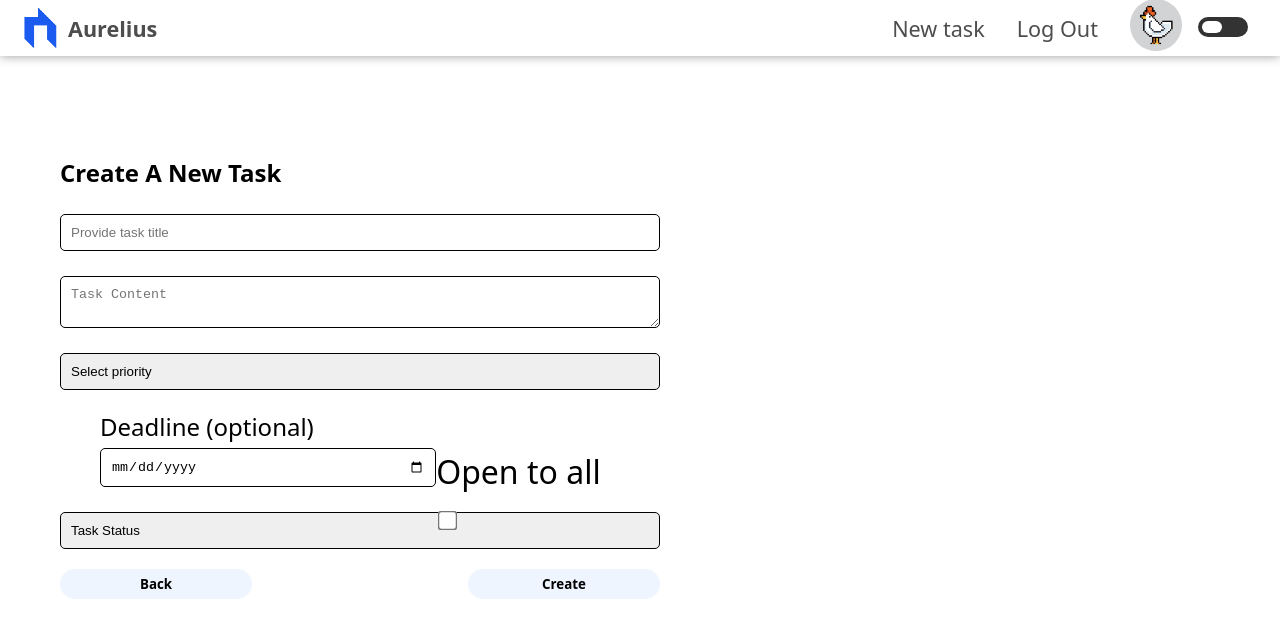
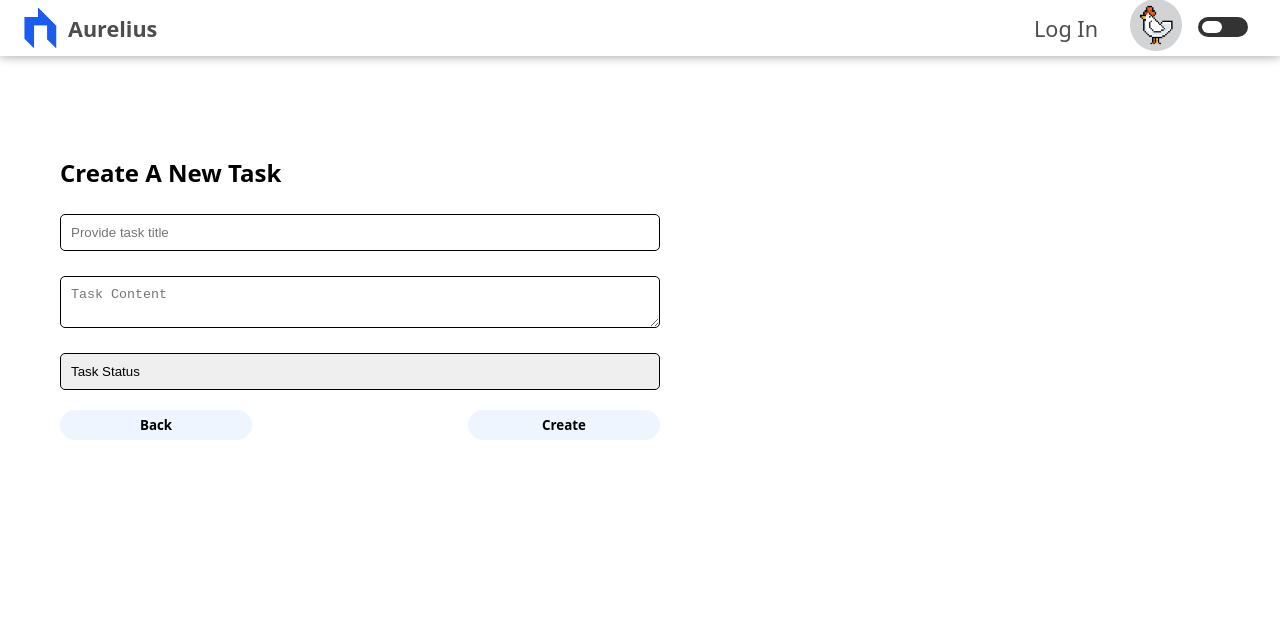
Before and after one commit to Augasty/Shards, a React (Vite) app: page /create-task in a window 1280 px wide. Shown: the top 638 px of the page. Built offline with nearby package versions, Linux system fonts and the light colour scheme; no server answers.

Commit message:
basic structure works

```diff
--- a/src/components/navbar/Navbar.jsx
+++ b/src/components/navbar/Navbar.jsx
@@ -5,9 +5,12 @@ import topchicken from '../../../assets/topchicken.jpg';
 import Aurelius from '../../../assets/Aurelius.png';
 import { useNavigate } from 'react-router-dom';
 import Theme from './Theme/Theme';
+import { auth, db } from '../../firebase';
+import { GoogleAuthProvider, browserSessionPersistence, setPersistence, signInWithPopup, signOut } from 'firebase/auth';
+import { doc, getDoc, setDoc } from 'firebase/firestore';
 
 const Navbar = () => {
-  const curuser = true;
+  const curuser = auth.currentUser;
   const navigate = useNavigate();
 
   // for chicken
@@ -15,6 +18,38 @@ const Navbar = () => {
 
 
 
+  const SignInWithGoogle = async () => {
+    try {
+      const provider = new GoogleAuthProvider();
+      await setPersistence(auth, browserSessionPersistence);
+      const result = await signInWithPopup(auth, provider);
+
+      // Check if the user's email exists in the 'database1' collection
+      const userEmail = result.user.email;
+
+      const userRef = doc(db, "users", userEmail);
+
+      const userSnapshot = await getDoc(userRef);
+
+      if (!userSnapshot.exists()) {
+        // console.log('new');
+        const userData = {
+          email: userEmail,
+        };
+        await setDoc(doc(db, "users", userEmail), userData);
+
+
+      }
+    } catch (error) {
+      console.log(error);
+    }
+  };
+  const handleSignOut = () => {
+    signOut(auth);
+  };
+  const handleSignIn = () => {
+    SignInWithGoogle();
+  };
   return (
     <nav className={styles.navbar}>
       <div className={styles.logo}>
@@ -23,7 +58,7 @@ const Navbar = () => {
       </div>
       <div>
         <ul className={styles.navbarList}>
-          {curuser && (
+          {curuser ? (
             <>
               <div className={styles.liDivItems}>
                 <li className={styles.navbarListItem}>
@@ -40,6 +75,12 @@ const Navbar = () => {
                 </li>
               </div>
             </>
+          ):(
+            <div className={styles.liDivItems}>
+            <li className={styles.navbarListItem}>
+              <div onClick={() => handleSignIn()}>Log In</div>
+            </li>
+          </div>
           )}
             <NavLink onClick={() => setToggleChicken(!toggleChicken)}>
               <img src={toggleChicken && curuser?.photoURL ? curuser?.photoURL : topchicken} alt="user" />
--- a/src/components/tasks/TaskList/TaskList.jsx
+++ b/src/components/tasks/TaskList/TaskList.jsx
@@ -5,13 +5,10 @@ import styles from './TaskList.module.css';
 
 import { useSelector } from 'react-redux';
 
-import { auth } from '../../../firebase';
-
 const TaskList = () => {
   let reduxTasks = useSelector((state) => state.tasks) || [];
 
 
-  const curuser = auth.currentUser;
 
   return (
     <div className={styles.mainContainer}>
--- a/src/components/tasks/createTask/CreateTask.jsx
+++ b/src/components/tasks/createTask/CreateTask.jsx
@@ -1,18 +1,22 @@
 /* eslint-disable react/prop-types */
-import { useEffect, useState } from 'react';
+import {  useState } from 'react';
 import styles from './styles.module.css';
 
 import btn from '../../../sharedStyles/BigButtonStyle.module.css';
-import { addDoc, collection, doc, getDoc, increment, updateDoc } from 'firebase/firestore';
+import { addDoc, collection, getDocs, } from 'firebase/firestore';
 import { auth, db } from '../../../firebase';
 import { useNavigate } from 'react-router-dom';
+import { setTasksFromFireBase } from '../taskSlice';
+import { useDispatch } from 'react-redux';
 
 const CreateTask = () => {
   const initialTaskObject = { openToAll: false, deadline: "9999-12-31", };
   const [task, setTask] = useState({ ...initialTaskObject });
 
 
+  const dispatch = useDispatch();
   const curuser = auth.currentUser;
+  console.log(curuser)
   const history = useNavigate();
 
 
@@ -28,9 +32,8 @@ const CreateTask = () => {
   const handleSubmit = async (e) => {
     e.preventDefault();
     try {
-      await addDoc(collection(db, 'boards'), {
+      await addDoc(collection(db, 'users', curuser.email, 'taskList'), {
         ...task,
-        authorDetails: curuser.email,
         createdAt: new Date().toISOString(),
         updatedAt: new Date().toISOString(),
       });
@@ -38,6 +41,31 @@ const CreateTask = () => {
       // console.log("task created", task);
 
 
+
+
+      // also fetch all data
+
+      try {
+        const TaskSnapShot = await getDocs(collection(db, 'users', curuser.email, 'taskList'));
+
+        if (!TaskSnapShot.empty) {
+          const tasksData = TaskSnapShot.docs.map((doc) => {
+            return {
+              id: doc.id,
+              ...doc.data(),
+            };
+          });
+
+
+          try {
+            dispatch(setTasksFromFireBase([...tasksData]));
+          } catch (e) {
+            console.warn('error uploading tasks in redux', e);
+          }
+        }
+      } catch (error) {
+        console.error('Error fetching tasks from Firebase:', error);
+      }
     } catch (e) {
       console.error(e);
     }
@@ -69,41 +97,6 @@ const CreateTask = () => {
         ></textarea>
 
 
-
-        <div className={` `}>
-          <select
-            id="priority"
-            className={styles.prioritySelect}
-            onChange={handleChange}
-            required
-            placeholder="Priority"
-          >
-            <option value="">Select priority</option>
-            <option value="Low">Low</option>
-            <option value="Medium">Medium</option>
-            <option value="High">High</option>
-          </select>
-        </div>
-
-        <div className={styles.taskDetailsTop}>
-          <span className={styles.Deadline}>
-            <label htmlFor="deadline">Deadline (optional)</label>
-            <input
-              type="date"
-              id="deadline"
-              className={`  ${styles.taskTitleInput}`}
-              onChange={handleChange}
-              min={new Date().toISOString().split('T')[0]}
-              max="2999-12-31"
-            />
-          </span>
-
-          <span className={styles.openToAll}>
-            <label htmlFor="Open to all">Open to all</label>
-            <input type="checkbox" id="openToAll" className={`${styles.checkbox}`} onChange={handleChange} />
-          </span>
-        </div>
-
         <div className={` `}>
           <select id="taskStatus" className={`${styles.taskStatusSelect}`} onChange={handleChange} required>
             <option value="">Task Status</option>
--- a/src/routing/Routing.jsx
+++ b/src/routing/Routing.jsx
@@ -1,16 +1,13 @@
 /* eslint-disable react/prop-types */
 import { Route, Routes } from 'react-router';
 import { ErrorBoundary } from 'react-error-boundary';
-
-import { useAuthState } from 'react-firebase-hooks/auth';
 import { useEffect } from 'react';;
 import Navbar from '../components/navbar/Navbar';
 import TaskList from '../components/tasks/TaskList/TaskList';
-import { auth } from '../firebase';
 import TaskDetails from '../components/tasks/TaskDetails/TaskDetails';
 import CreateTask from '../components/tasks/createTask/CreateTask';
 
-const ErrorFallback = ({ error, resetErrorBoundary }) => {
+function ErrorFallback({ error, resetErrorBoundary }) {
   // useEffect to trigger resetErrorBoundary once when the component mounts
   // to avoid the error when we logout from task change screen
   useEffect(() => {
@@ -24,10 +21,9 @@ const ErrorFallback = ({ error, resetErrorBoundary }) => {
       <button onClick={resetErrorBoundary}>Try Again</button>
     </div>
   );
-};
+}
 
 const Routing = () => {
-  const [user] = useAuthState(auth);
 
   return (
     <ErrorBoundary FallbackComponent={ErrorFallback}>
@@ -35,7 +31,6 @@ const Routing = () => {
 
 
             <Navbar />
-
             <div>
 
             <Routes>
```
Also changed, not shown: src/components/tasks/TaskList/TaskTriggers.jsx (added, +51 -0 lines).
